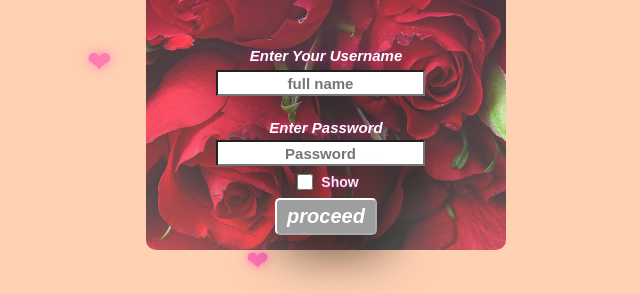
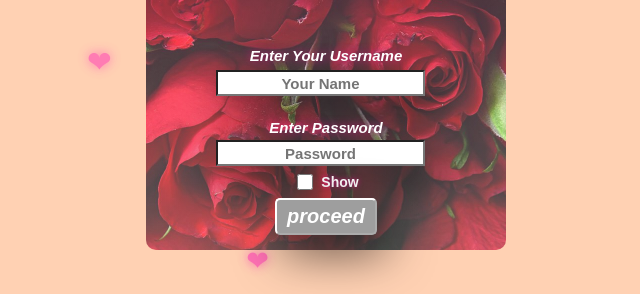
Before and after one commit to piyush1234-lab/Indranil1234.github.io, a plain HTML site: page index.html in a window 1280 px wide. Shown: the part 410-704 px from the top of the page, 154-794 px from the left. Drawn offline with Linux system fonts and the light colour scheme; grey boxes are pictures that could not be loaded.

Commit message:
Update index.html

```diff
--- a/index.html
+++ b/index.html
@@ -11,7 +11,7 @@
         <div id="loginform">
         <h1>plz login with the password provided</h1>
         <p id="p1">Enter Your Username</p>
-    <input id="in2" type="text" placeholder="full name" oninput="check()">
+    <input id="in2" type="text" placeholder="Your Name" oninput="check()">
     <span id="spn">✅</span><br>
     <p id="p2">Enter Password</p>
     <div class="pwd-box">
```
